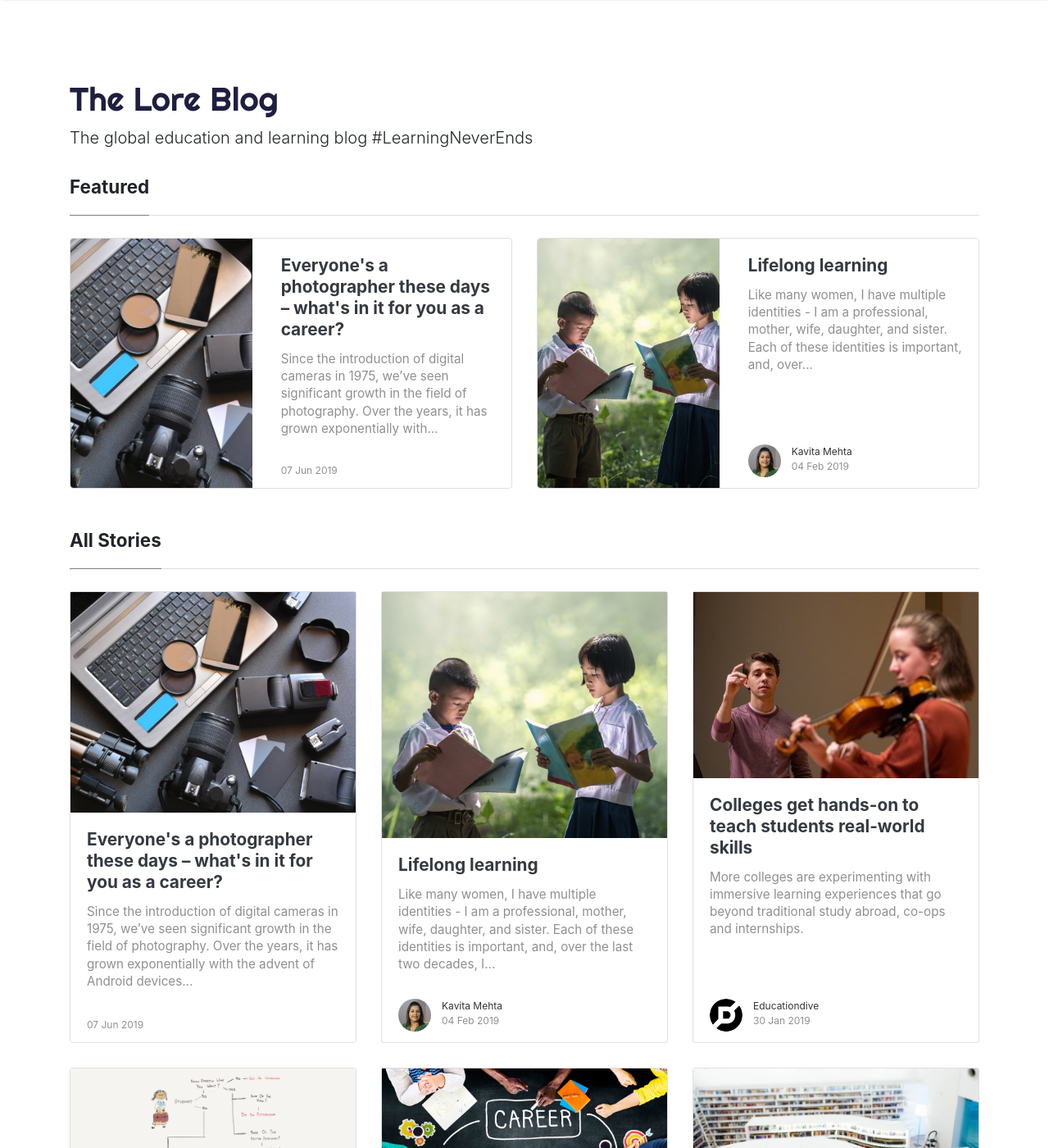
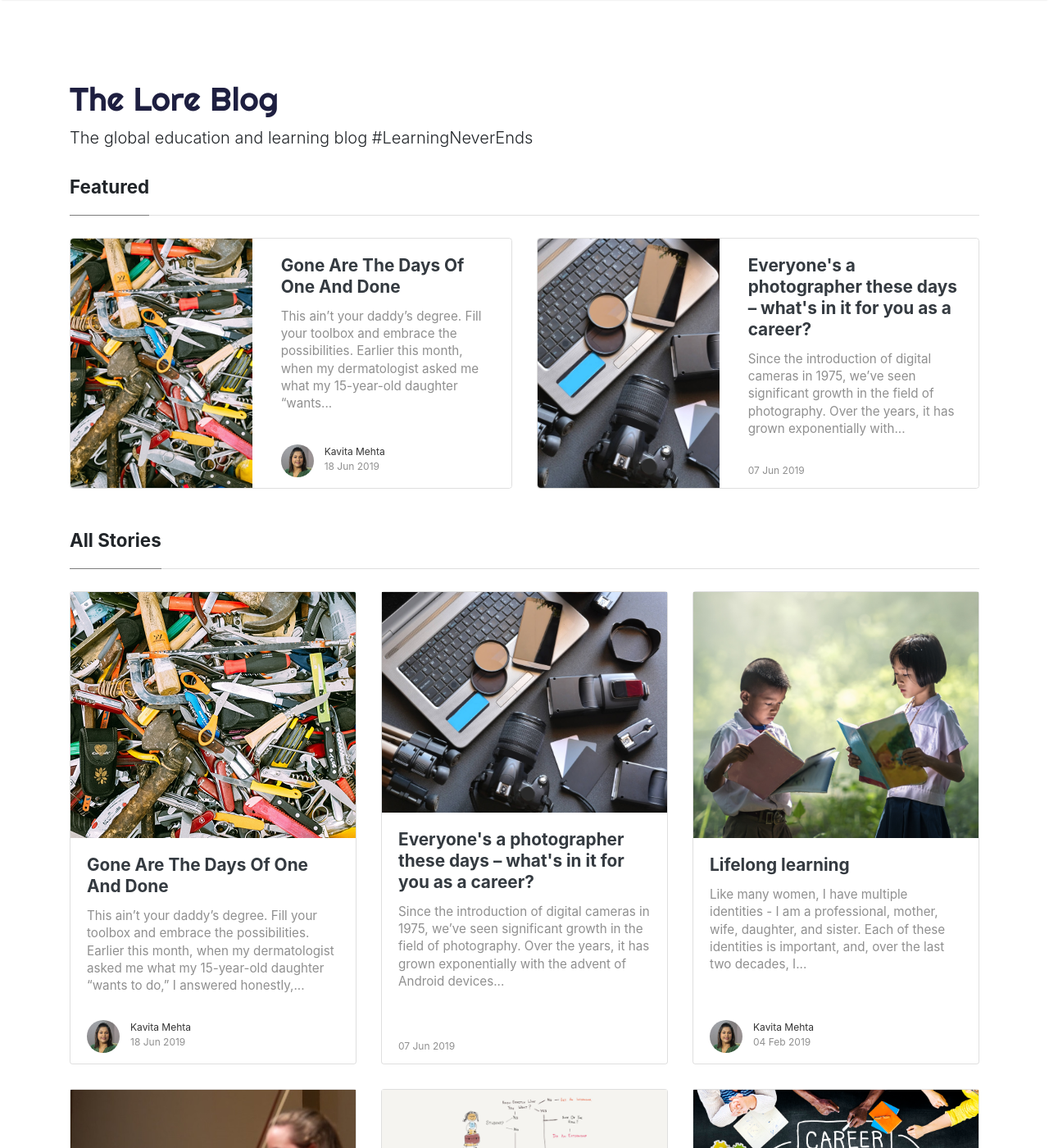
Before and after one commit to lore-blog/lore-blog.github.io, a Jekyll site: the page built from index.html, in a window 1280 px wide and 1400 px high. Shown: the whole window at 82% size. Built offline with Jekyll 4.4.1, drawn with Linux system fonts in a browser that asks for light colours; nearby versions of some CDN libraries; the list of posts is cut into pages by our own code; some of the changed text lies outside the part shown.

Commit message:
New medium article

```diff
--- /dev/null
+++ b/_posts/2019-06-18-gone-are-the-days-of-one-and-done.md
@@ -0,0 +1,13 @@
+---
+layout: post
+title: 'Gone Are The Days Of One And Done'
+author: kavita
+hero: assets/images/articles/gone-are-the-days.png
+thumbnail: assets/images/articles/thumbs/gone-are-the-days.png
+hyperlink: https://medium.com/@kavitamehta_141516/gone-are-the-days-of-one-and-done-699c03ba0737?source=friends_link&sk=561684c741e3aec1637ecc4991094324
+featured: true
+type: link
+---
+
+_This ain't your daddy's degree. Fill your toolbox and embrace the possibilities._
+Earlier this month, when my dermatologist asked me what my 15-year-old daughter “wants to do,” I answered honestly, with a straight face: “astronaut, photographer, supreme court justice, barista, marine biologist, and professional trekker.”
```
Also changed, not shown: _posts/2019-02-04-lifelong-learning.md (+1 -1 lines), assets/images/articles/gone-are-the-days.png (added), assets/images/articles/thumbs/gone-are-the-days.png (added).
